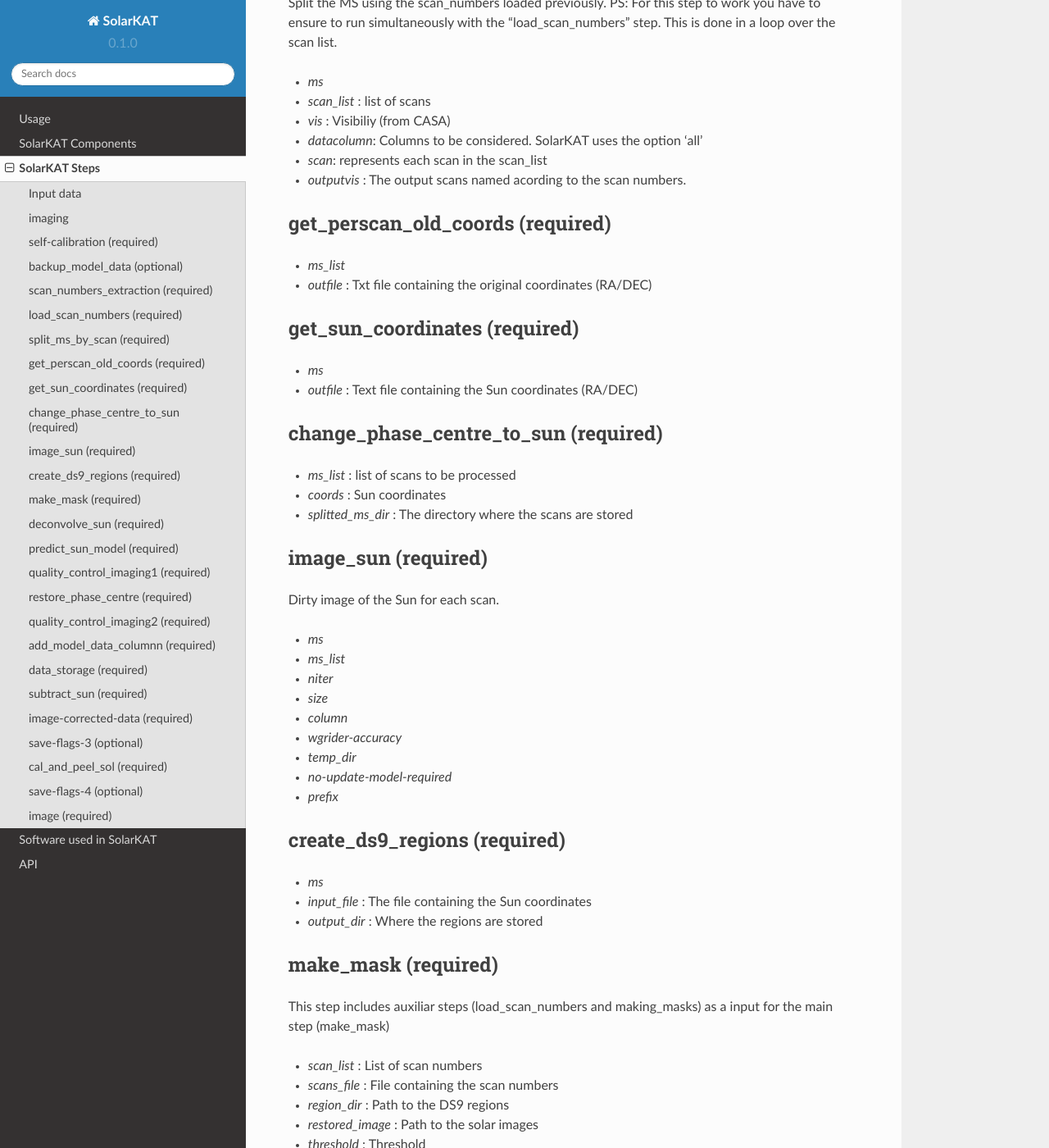
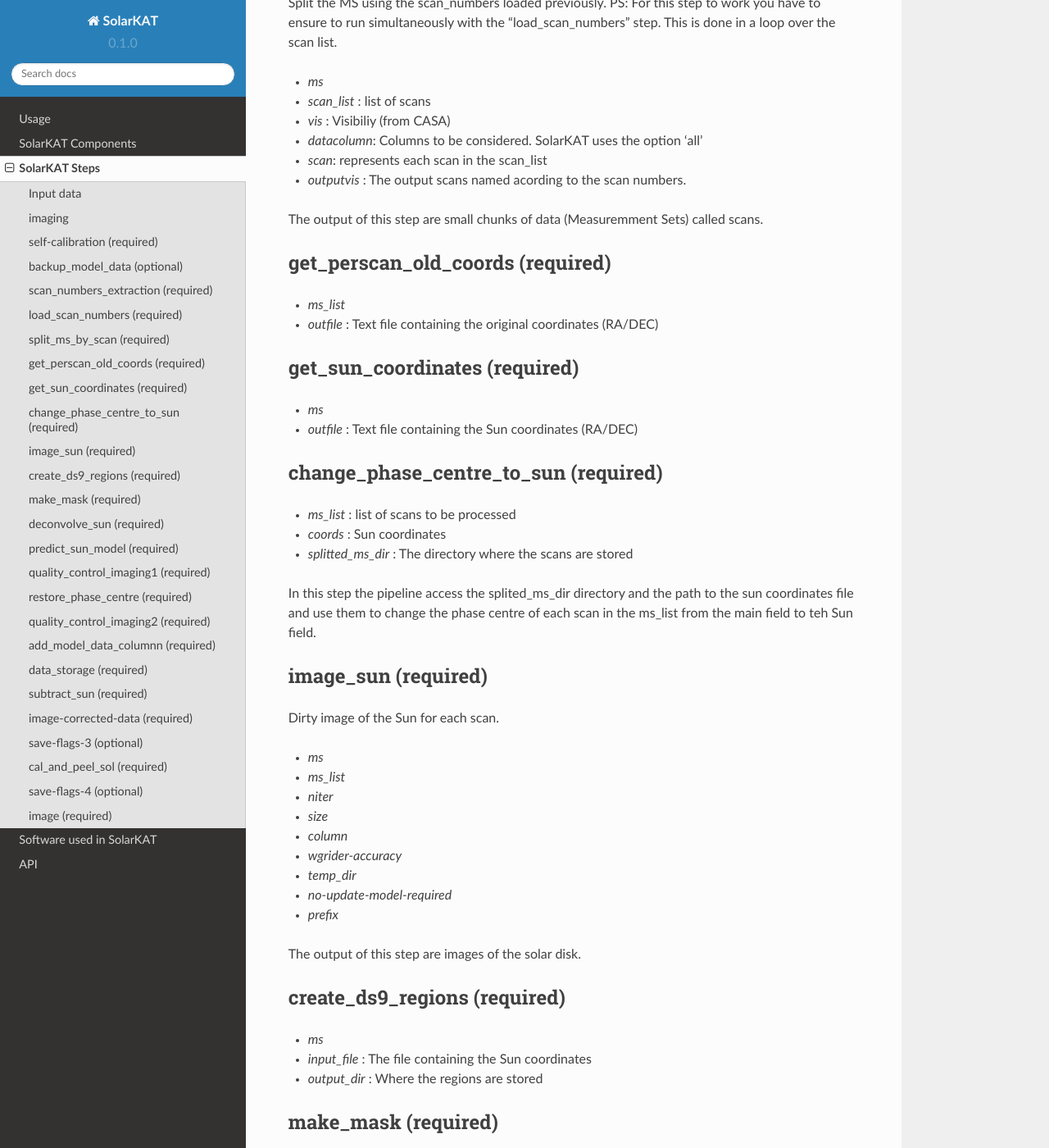
Before and after one commit to Victoria-Samboco/solarkat_docs, a Sphinx documentation site: the page built from docs/source/solarkat_steps.rst, in a window 1280 px wide and 1400 px high, scrolled down 1832 px. Shown: the whole window at 82% size. Built offline with Sphinx 7.4.7 and the Read the Docs theme 2.0.0, drawn with Linux system fonts in a browser that asks for light colours; pages that are not in the unit, such as notebooks, are missing from menus.

Commit message:
Update documentation

```diff
--- a/docs/source/solarkat_steps.rst
+++ b/docs/source/solarkat_steps.rst
@@ -65,7 +65,7 @@ Loading the scan numbers for future use.
 -`scans_file` : Calling the outfile generated in the previous step.
 
 split_ms_by_scan (required)
-^^^^^^^^^^^^^^^^^^^^^^^^^^
+^^^^^^^^^^^^^^^^^^^^^^^^^^^
 Split the MS using the scan_numbers loaded previously. PS: For this step to work you have to ensure to run simultaneously with the "load_scan_numbers" step. This is done in a loop over the scan list.
 
 - `ms`
@@ -75,11 +75,12 @@ Split the MS using the scan_numbers loaded previously. PS: For this step to work
 - `scan`: represents each scan in the scan_list
 - `outputvis` : The output scans named acording to the scan numbers.
 
+The output of this step are small chunks of data (Measuremment Sets) called scans.
 
 get_perscan_old_coords (required)
 ^^^^^^^^^^^^^^^^^^^^^^^^^^^^^^^^^
 - `ms_list`
-- `outfile` : Txt file containing the original coordinates (RA/DEC)
+- `outfile` : Text file containing the original coordinates (RA/DEC)
 
 
 get_sun_coordinates (required)
@@ -96,6 +97,7 @@ change_phase_centre_to_sun (required)
 - `coords` : Sun coordinates
 - `splitted_ms_dir` : The directory where the scans are stored
 
+In this step the pipeline access the splited_ms_dir directory and the path to the sun coordinates file and use them to change the phase centre of each scan in the ms_list from the main field to teh Sun field.
 
 image_sun (required)
 ^^^^^^^^^^^^^^^^^^^^
@@ -111,6 +113,7 @@ Dirty image of the Sun for each scan.
 - `no-update-model-required`
 - `prefix`
 
+The output of this step are images of the solar disk.
 
 
 create_ds9_regions (required)
--- a/docs/source/usage.rst
+++ b/docs/source/usage.rst
@@ -8,7 +8,7 @@
 
 .. To use SolarKAT, first git clone it using:
 
-.. code-block:: console
+.. .. code-block:: console
 
 .. $ git clone https://github.com/ratt-ru/solarkat.git
 
```
Also changed, not shown: docs/source/instalation.rst (added, +55 -0 lines).
